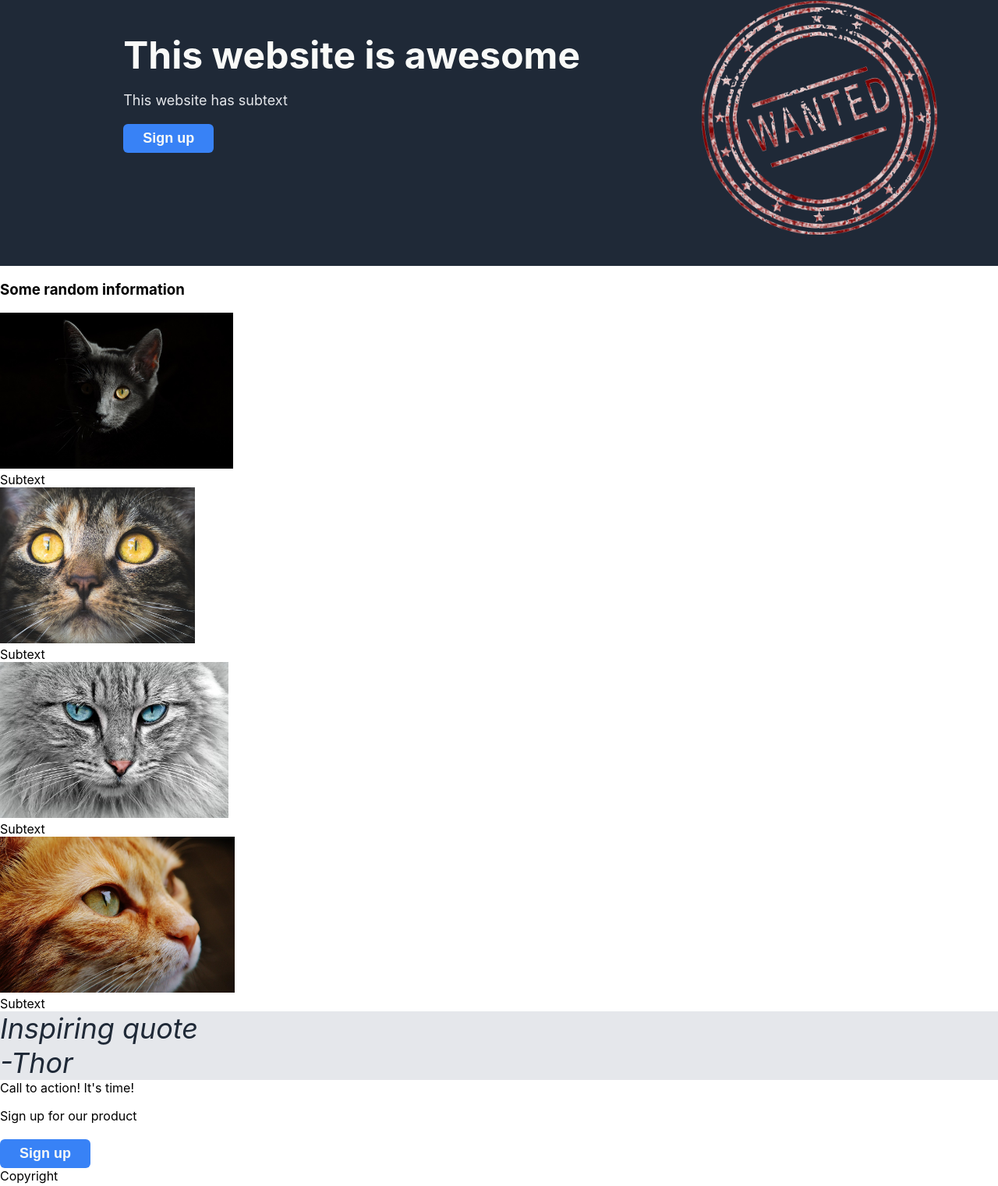
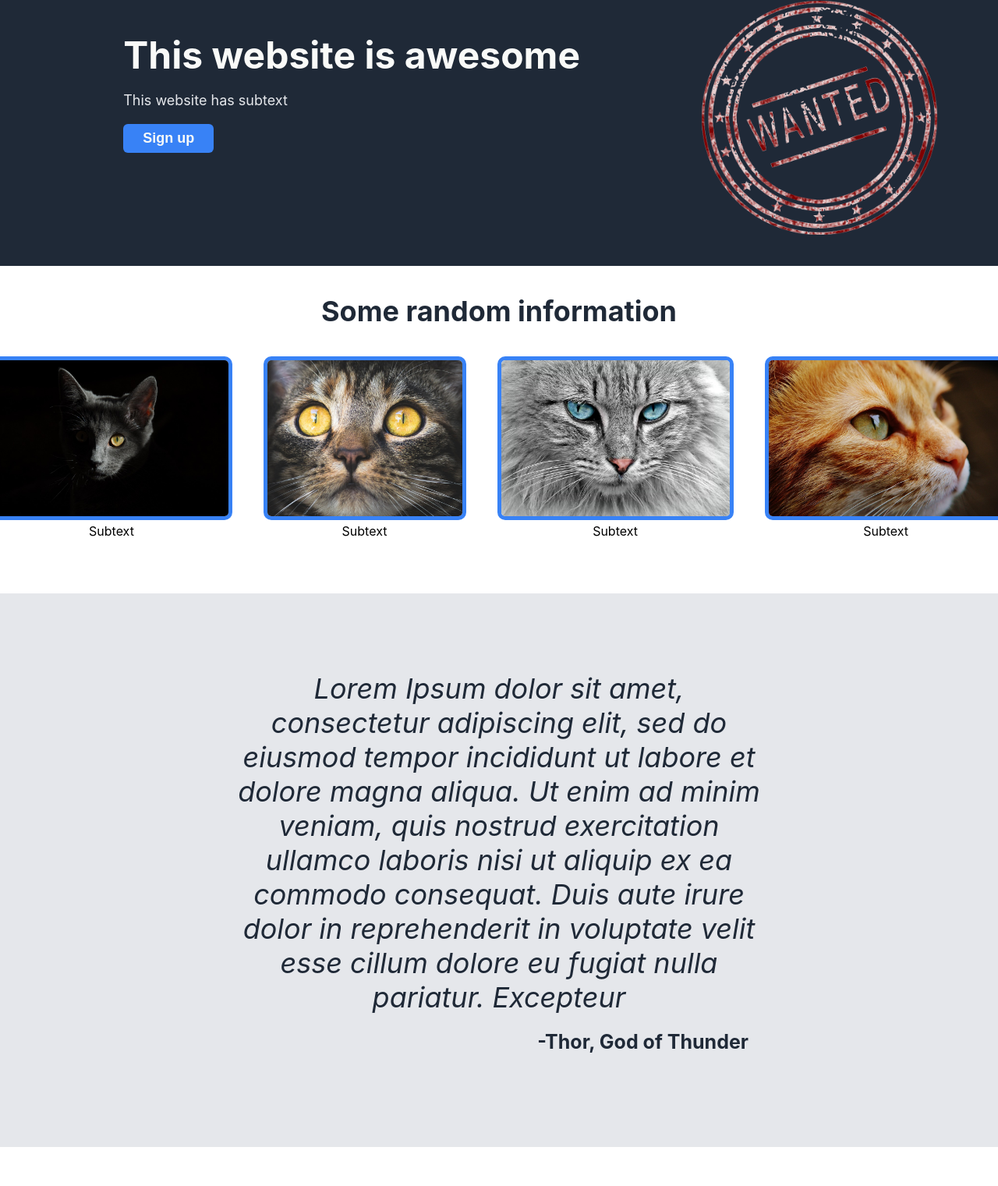
Before and after one commit to Hannah-Odette/landing-page, a plain HTML site: page index.html in a window 1280 px wide. Shown: the part 100-1621 px from the top of the page at 78% size. Drawn offline with Linux system fonts and the light colour scheme.

Commit message:
Added CSS to quote and action section

```diff
--- a/index.html
+++ b/index.html
@@ -26,10 +26,8 @@
         <img class="wanted" src="./images/wanted.png" alt="red circular wanted stamp">
     </div>
 
+    <h3> Some random information</h3>
     <div class="wantedcats">
-        <div class="header2">
-            <h3>Some random information</h3>
-        </div>
         <div class="cats">
             <img src="./images/dark.jpg" alt="face of a grey cat with yellow eyes in shadow, black background">
             <div class="subtext">Subtext</div>
@@ -50,10 +48,10 @@
 
     <div class="quote">
         <div class="quote2">
-            Inspiring quote
+            Lorem Ipsum dolor sit amet, consectetur adipiscing elit, sed do eiusmod tempor incididunt ut labore et dolore magna aliqua. Ut enim ad minim veniam, quis nostrud exercitation ullamco laboris nisi ut aliquip ex ea commodo consequat. Duis aute irure dolor in reprehenderit in voluptate velit esse cillum dolore eu fugiat nulla pariatur. Excepteur
         </div>
         <div class="person">
-            -Thor
+            -Thor, God of Thunder
         </div>
     </div>
 
--- a/style.css
+++ b/style.css
@@ -27,7 +27,7 @@ ul {
     gap: 20px;
 }
 
-/*comment section one*/
+/*section one*/
 h2 {
     font-size: 48px;
     font-weight: bolder;
@@ -60,16 +60,63 @@ p {
     margin-bottom: 20px;
 }
 
-
-
-img {
+/*section two*/
+.cats img {
     height: 200px;
+    width: auto;
+    border-radius: 10px;
+    border: 5px solid #3882F6;
 }
 
+h3 {
+    font-size: 36px;
+    font-weight: bolder;
+    color: #1F2937;
+    text-align: center;
+}
 
+.wantedcats {
+    text-align: center;
+    display: flex;
+    justify-content: center;
+    align-items: center;
+    gap: 40px;
+    margin-bottom: 70px;
+}
+
+/*section three*/
 .quote {
     background-color: #E5E7EB;
     color: #1F2937;
+    padding: 100px;
+    padding-left: 300px;
+    padding-right: 300px;
+}
+
+.quote2 {
     font-size: 36px;
     font-style: italic;
+    text-align: center;
 }
+
+.person {
+    font-size: 25px;
+    font-weight: bold;
+    text-align: end;
+    padding: 20px;
+}
+
+/*section four*/
+.action {
+    display: flex;
+    justify-content: center;
+    align-items: center;
+    height: 300px;
+}
+
+.footer {
+    background-color: #1F2937;
+    color: #E5E7EB;
+    text-align: center;
+    padding: 20px;
+}
```
